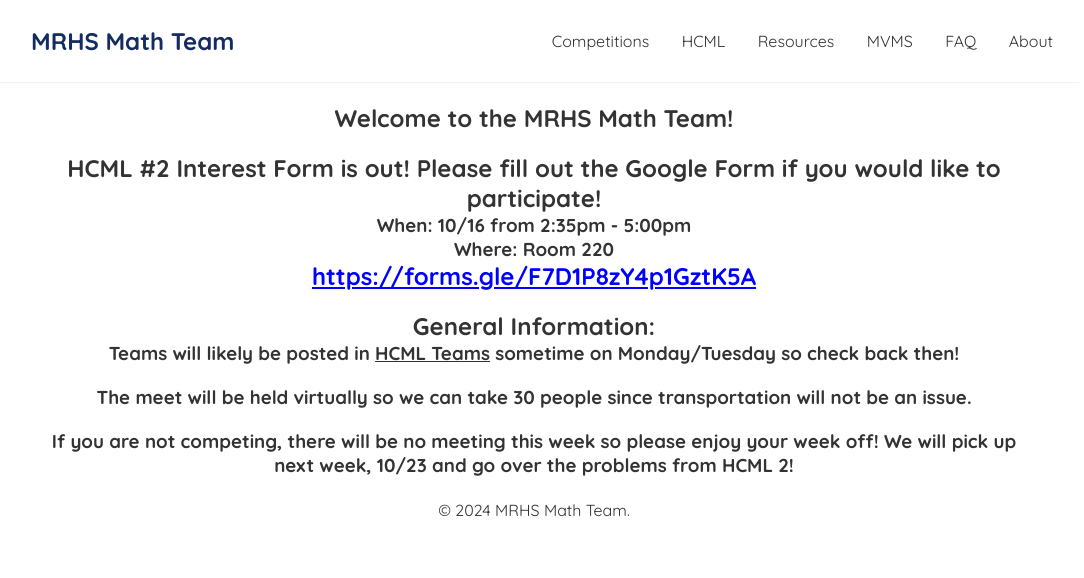
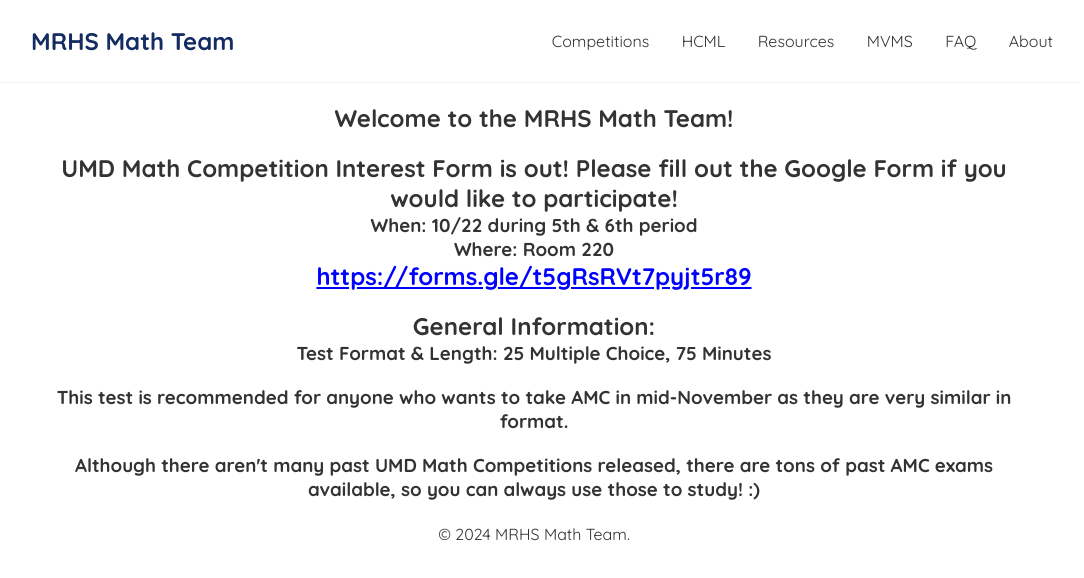
Before and after one commit to kliu3115/MRHS-Math-Team, a React (Vite) app: page / in a window 1280 px wide. Shown: the top 578 px of the page, without its empty margins (106-1190 px from the left). Built offline with nearby package versions, Linux system fonts and the light colour scheme.

Commit message:
update home w/ umd

```diff
--- a/src/Home.tsx
+++ b/src/Home.tsx
@@ -4,17 +4,17 @@ const Home = () => {
         <div className = "home">
             <h2>Welcome to the MRHS Math Team!</h2>
             <br />
-            <h2> HCML #2 Interest Form is out! Please fill out the Google Form if you would like to participate! </h2>
-            <h3> When: 10/16 from 2:35pm - 5:00pm</h3>
+            <h2> UMD Math Competition Interest Form is out! Please fill out the Google Form if you would like to participate! </h2>
+            <h3> When: 10/22 during 5th & 6th period</h3>
             <h3>Where: Room 220</h3>
-            <h2 className="emphasis"><a style={{color: 'blue'}} href="https://forms.gle/F7D1P8zY4p1GztK5A"> https://forms.gle/F7D1P8zY4p1GztK5A </a></h2>
+            <h2 className="emphasis"><a style={{color: 'blue'}} href="https://forms.gle/t5gRsRVt7pyjt5r89"> https://forms.gle/t5gRsRVt7pyjt5r89 </a></h2>
             <br />
             <h2> General Information: </h2>
-            <h3> Teams will likely be posted in <a href='/hcml-teams'> HCML Teams</a> sometime on Monday/Tuesday so check back then! </h3>
+            <h3> Test Format & Length: 25 Multiple Choice, 75 Minutes </h3>
             <br />
-            <h3> The meet will be held virtually so we can take 30 people since transportation will not be an issue. </h3>
+            <h3> This test is recommended for anyone who wants to take AMC in mid-November as they are very similar in format. </h3>
             <br />
-            <h3> If you are not competing, there will be no meeting this week so please enjoy your week off! We will pick up next week, 10/23 and go over the problems from HCML 2! </h3>
+            <h3> Although there aren't many past UMD Math Competitions released, there are tons of past AMC exams available, so you can always use those to study! :) </h3>
         </div>
     )
 }
```
